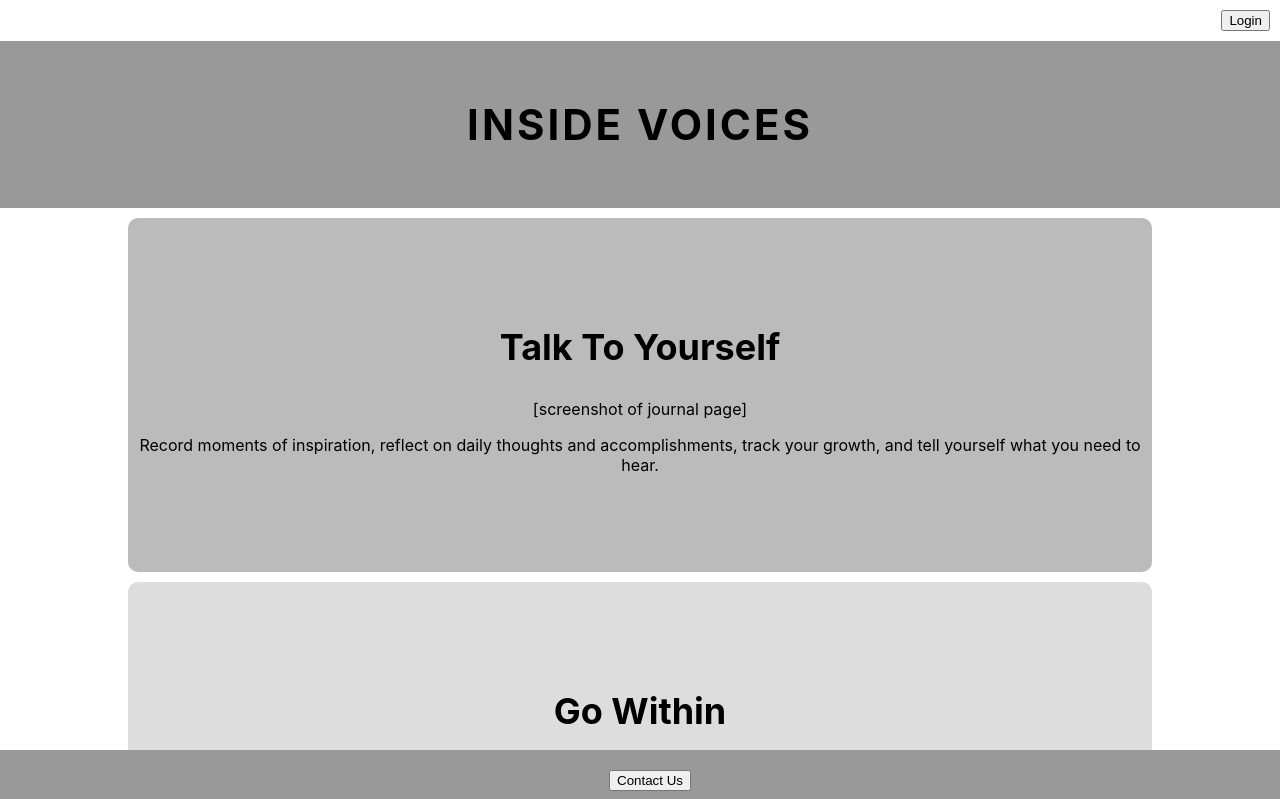
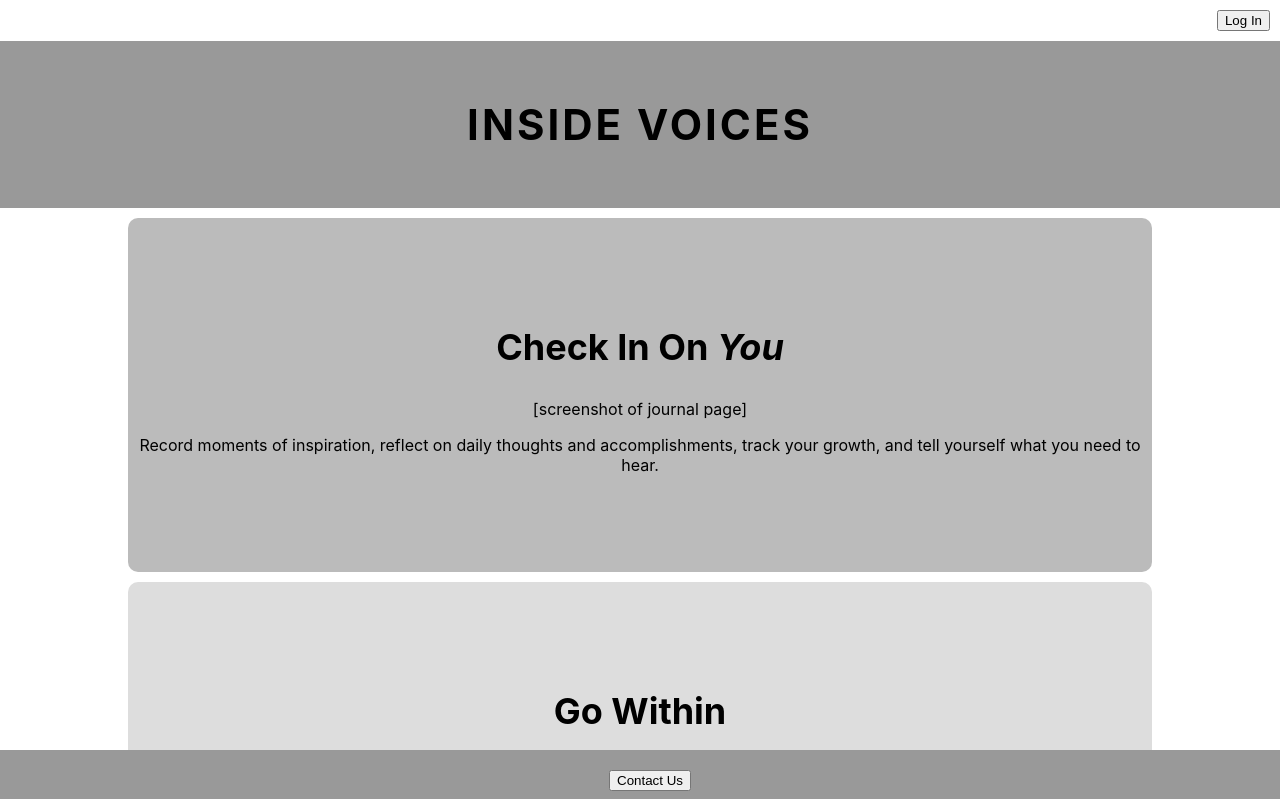
Before and after one commit to madd-ison/inside-voices-client, a React (Create React App) app: page /resources in a window 1280 px wide. Shown: the top 799 px of the page. Built offline with nearby package versions, Linux system fonts and the light colour scheme.

Commit message:
switch nav-header

```diff
--- a/src/App/App.css
+++ b/src/App/App.css
@@ -0,0 +1,3 @@
+.login {
+    text-align: right;
+}
--- a/src/App/App.js
+++ b/src/App/App.js
@@ -1,13 +1,19 @@
-import React from 'react'
-import Nav from '../Nav/Nav'
+import React, {useState} from 'react'
+import {Link, Switch, Route, Redirect} from "react-router-dom"
+import Header from '../Header/Header'
 import './App.css'
 import Footer from '../Footer/Footer'
 import LandingPage from '../LandingPage/LandingPage'
+import Home from '../Home/Home'
 
 function App() {
+  const [isLoggedIn, setIsLoggedIn] = useState(false)
   return (
     <main className='App'>
-      <Nav />
+      <div className='login'>
+        <button onClick={() => setIsLoggedIn(!isLoggedIn)}>Log {isLoggedIn ? "Out" : "In"}</button>
+      </div>
+      <Header />
       <LandingPage />
       <Footer />
     </main>
--- a/src/Nav/Nav.css
+++ b/src/Header/Header.css
@@ -1,7 +1,3 @@
-.nav {
-    text-align: right;
-}
-
 header {
     background-color: #999;
     text-align: center;
--- a/src/Nav/Nav.js
+++ b/src/Header/Header.js
@@ -1,10 +1,9 @@
 import React from 'react'
-import './Nav.css'
+import './Header.css'
 
-function Nav() {
+function Header() {
     return (
         <div className="nav">
-            <button>Login</button>
             <header>
                 <h1>INSIDE VOICES</h1>
             </header>
@@ -12,4 +11,4 @@ function Nav() {
     )
 }
 
-export default Nav
+export default Header
--- a/src/LandingPage/LandingPage.js
+++ b/src/LandingPage/LandingPage.js
@@ -6,7 +6,7 @@ function LandingPage() {
     return (
         <div className='about-us'>
             <section>
-                <h1>Talk To Yourself</h1>
+                <h1>Check In On <em>You</em></h1>
                 <p>[screenshot of journal page]</p>
                 <p>Record moments of inspiration,
                     reflect on daily thoughts and accomplishments,
--- a/src/index.js
+++ b/src/index.js
@@ -1,6 +1,11 @@
-import React from 'react';
-import ReactDOM from 'react-dom';
-import App from './App/App';
-import './index.css';
+import React from 'react'
+import ReactDOM from 'react-dom'
+import {BrowserRouter} from 'react-router-dom'
+import App from './App/App'
+import './index.css'
 
-ReactDOM.render(<App />, document.getElementById('root'));
+ReactDOM.render(
+  <BrowserRouter>
+    <App />
+  </BrowserRouter>,
+  document.getElementById('root'))
```
